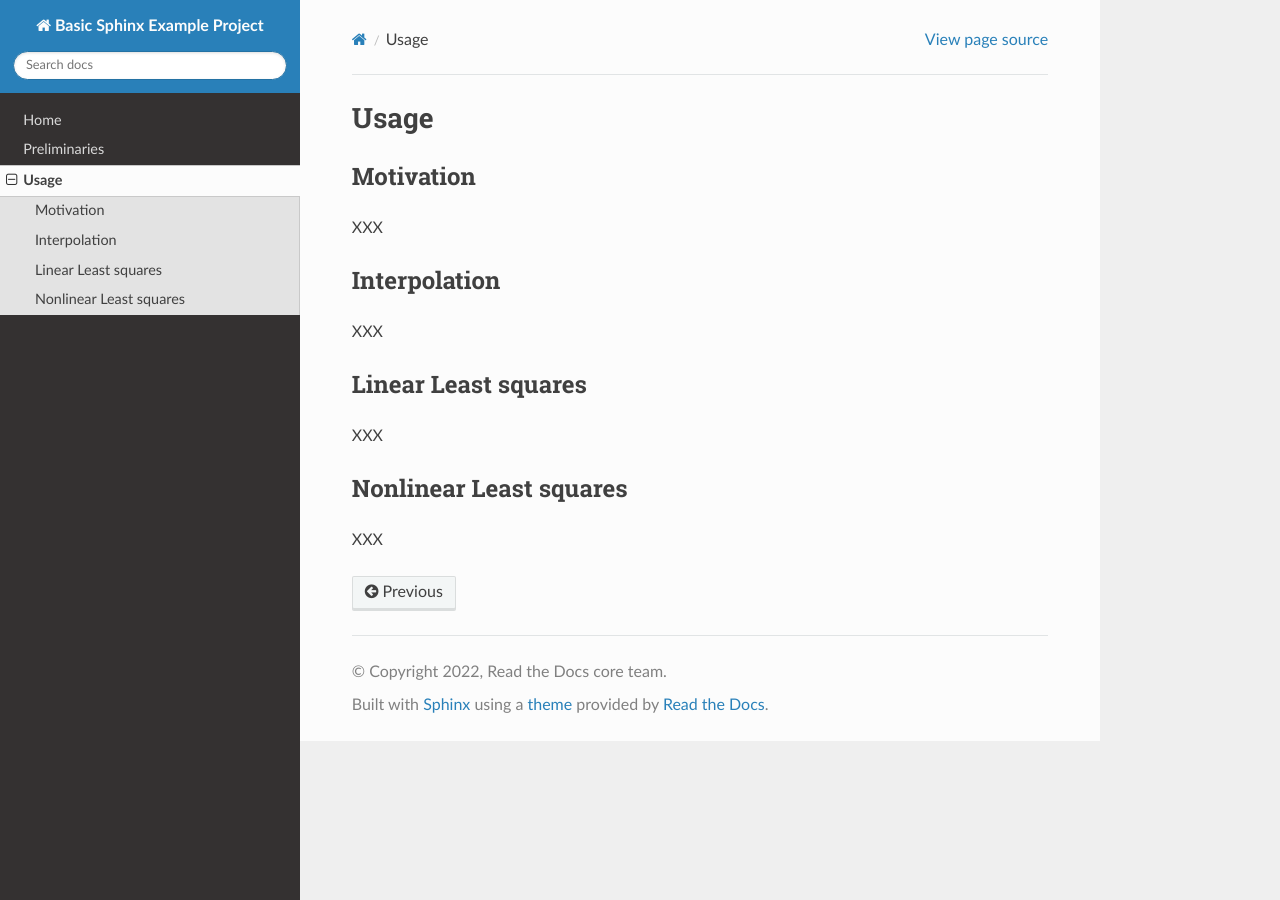
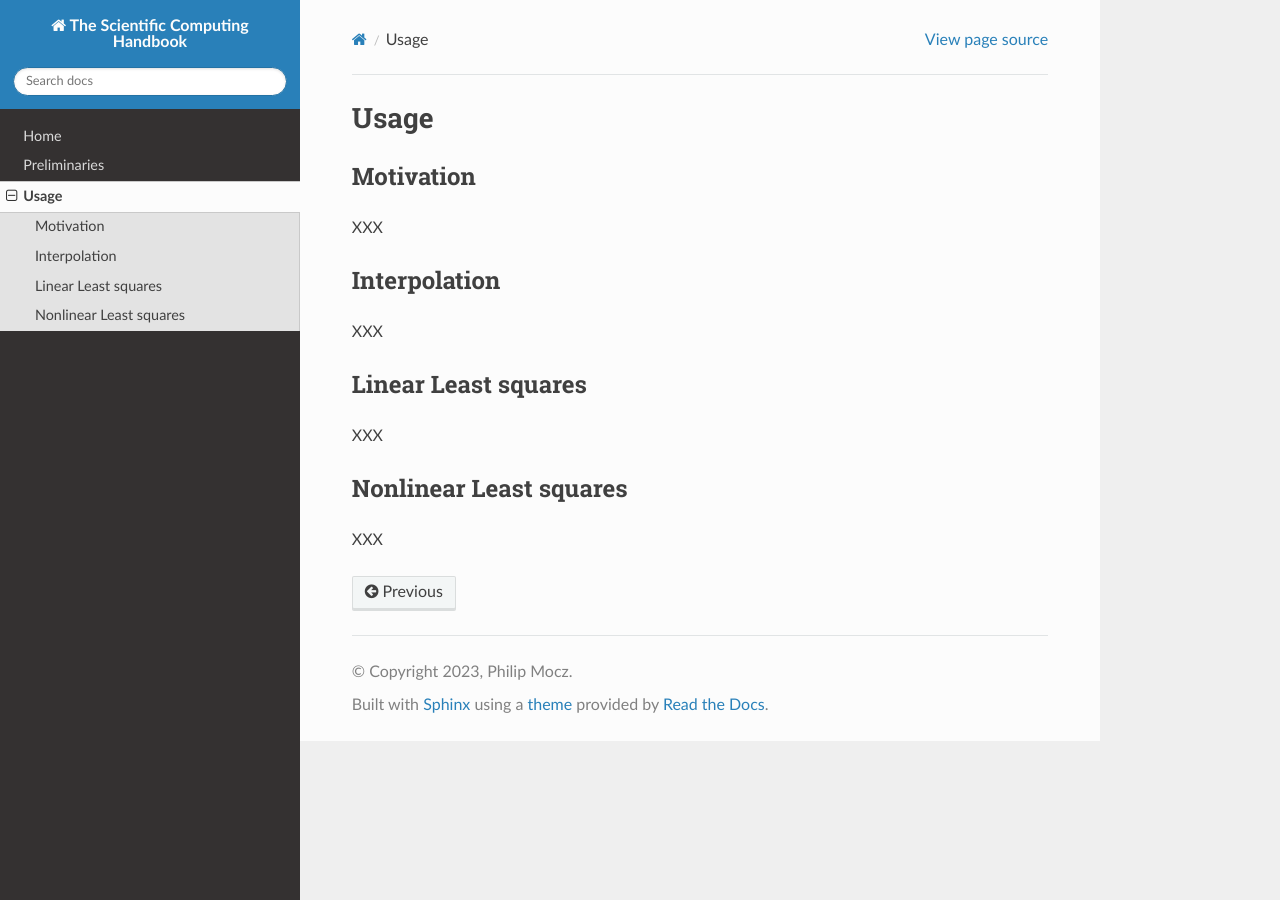
Before and after one commit to scientific-computing-handbook/scientific-computing-handbook.github.io, a Sphinx documentation site: the page built from docs/data_fitting.rst, in a window 1280 px wide. Built offline with Sphinx 7.4.7 and the Read the Docs theme 2.0.0, drawn with Linux system fonts in a browser that asks for light colours.

Commit message:
udate conf

```diff
--- a/docs/conf.py
+++ b/docs/conf.py
@@ -17,9 +17,9 @@
 
 # -- Project information -----------------------------------------------------
 
-project = "Basic Sphinx Example Project"
-copyright = "2022, Read the Docs core team"
-author = "Read the Docs core team"
+project = "The Scientific Computing Handbook"
+copyright = "2023, Philip Mocz"
+author = "Philip Mocz"
 
 
 # -- General configuration ---------------------------------------------------
```
